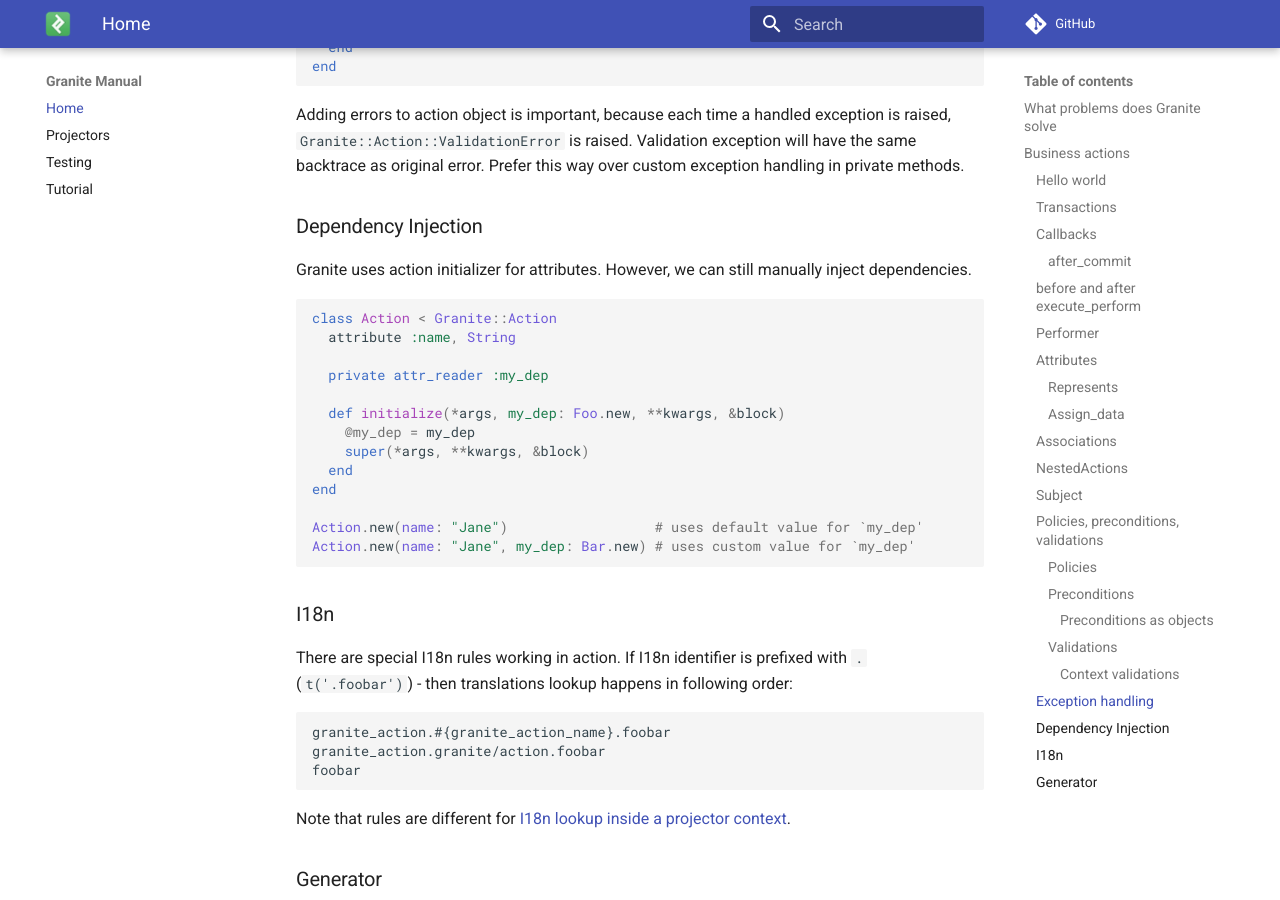
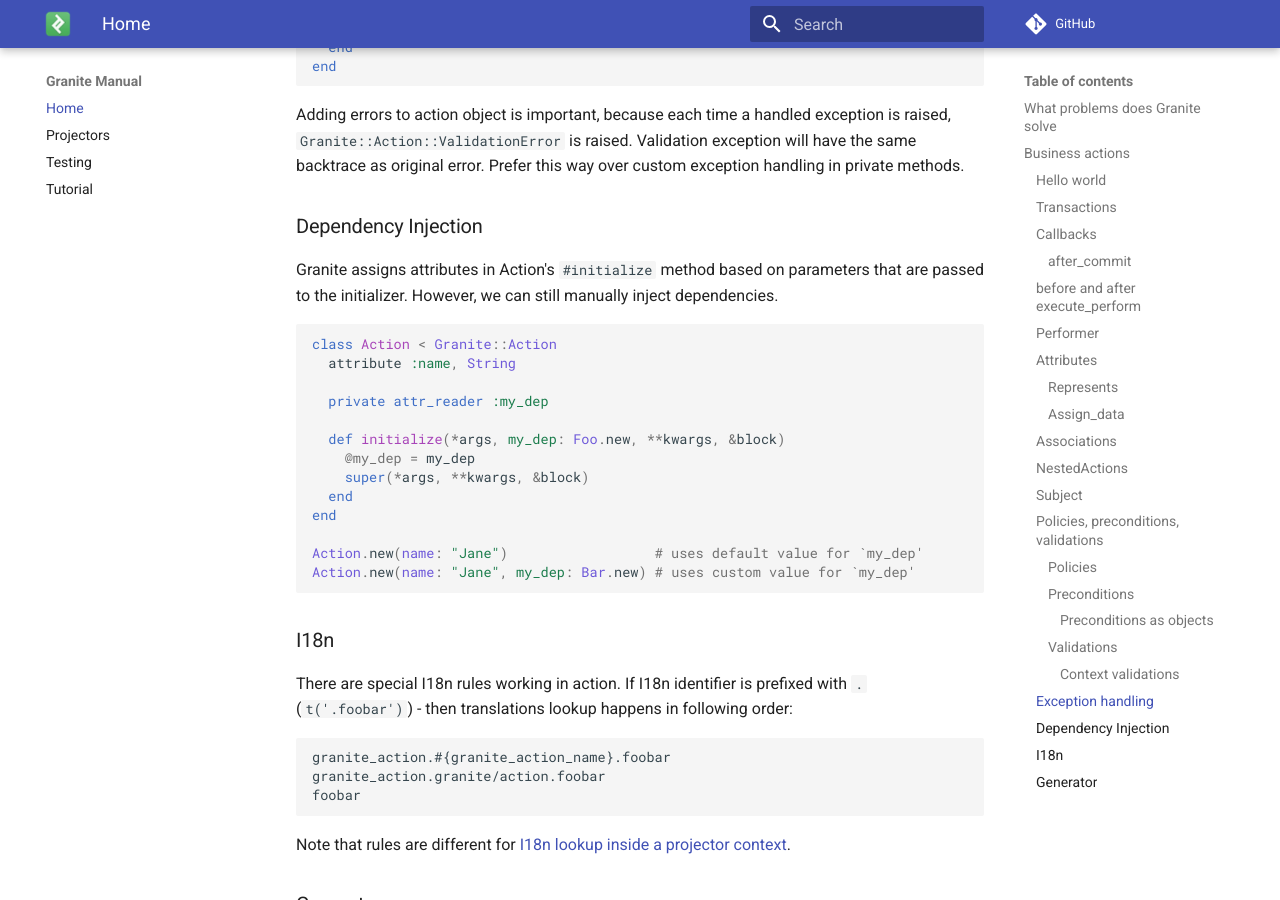
Before and after one commit to toptal/granite, an MkDocs documentation site: the page built from docs/index.md, in a window 1280 px wide and 900 px high, scrolled down 7746 px. Built offline with MkDocs 1.6.1 and Material for MkDocs 9.7.7, drawn with Linux system fonts in a browser that asks for light colours; comment, search, counter and statistics services are not loaded; old or Windows-style settings are respelled for this version of MkDocs.

Commit message:
Clarify `#initialize` role in relation with attributes

````diff
--- a/docs/index.md
+++ b/docs/index.md
@@ -369,7 +369,7 @@ Prefer this way over custom exception handling in private methods.
 
 ### Dependency Injection
 
-Granite uses action initializer for attributes.
+Granite assigns attributes in Action's `#initialize` method based on parameters that are passed to the initializer.
 However, we can still manually inject dependencies.
 
 ```ruby
````
